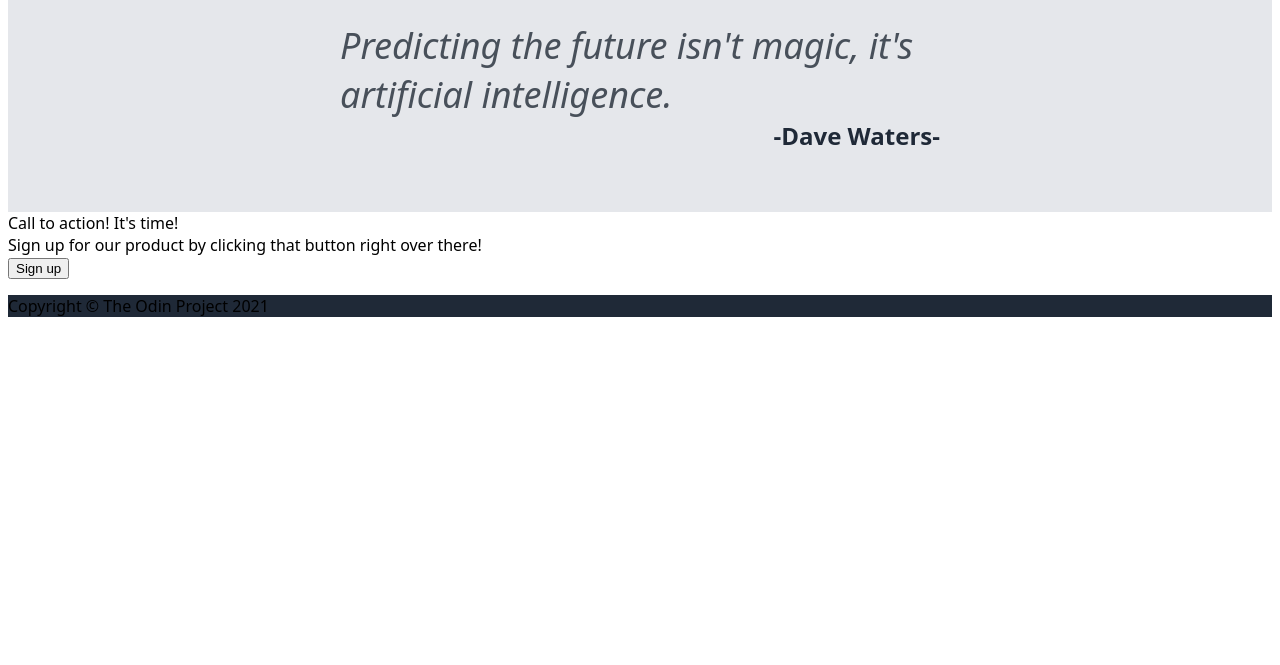
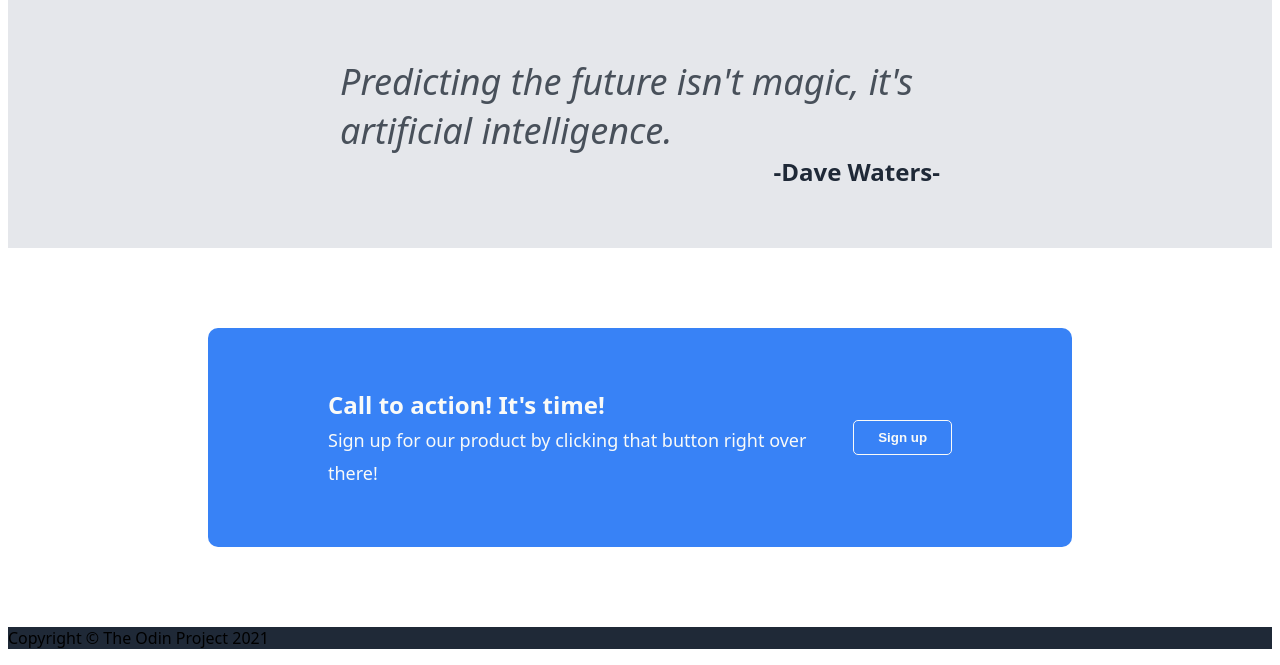
Before and after one commit to KairyVu/Project-Landing-Page, a plain HTML site: page index.html in a window 1280 px wide. Shown: the part 791-1456 px from the top of the page. Before the commit the page ends 1124 px from the top, so only its background shows below. Drawn offline with Linux system fonts and the light colour scheme.

Commit message:
Styling 3rd section

```diff
--- a/index.css
+++ b/index.css
@@ -97,6 +97,7 @@ img[alt="Artificial Intelligence"] {
 
 #containerinhead1 div {
     width: 450px;
+    padding: 20px;
 }
 
 #containerinhead1 div button {
@@ -107,6 +108,7 @@ img[alt="Artificial Intelligence"] {
     text-align: center;
     color: #F9FAF8;
     font-weight: bold;
+    border: none;
 }
 
 #containerbody1 {
@@ -119,3 +121,25 @@ img[alt="Artificial Intelligence"] {
     width: 300px;
     height: 200px;
 }
+
+#containerbody3 {
+    display: flex;
+    background-color: #3882F6;
+    margin: 80px 200px;
+    padding: 60px 120px;
+    border-radius: 10px;
+    color: #F9FAF8;
+    justify-content: space-between;
+
+}
+
+#containerbody3 button {
+    width: 100px;
+    height: 35px;
+    align-self: center;
+    border-radius: 5px;
+    background-color: #3882F6;
+    color: #F9FAF8;
+    font-weight: bold;
+    border: solid #F9FAF8 thin;
+}
--- a/index.html
+++ b/index.html
@@ -61,8 +61,7 @@
 
         <section id="body3">
             <div id="containerbody3">
-                <div>Call to action! It's time!</div>
-                <div>Sign up for our product by clicking that button right over there!</div>
+                <div style="font-size: 24px; font-weight: bold">Call to action! It's time!<br><span style="font-size: 18px; font-weight: normal">Sign up for our product by clicking that button right over there!</span></div>
                 <button>Sign up</button>
             </div>
         </section>
```
